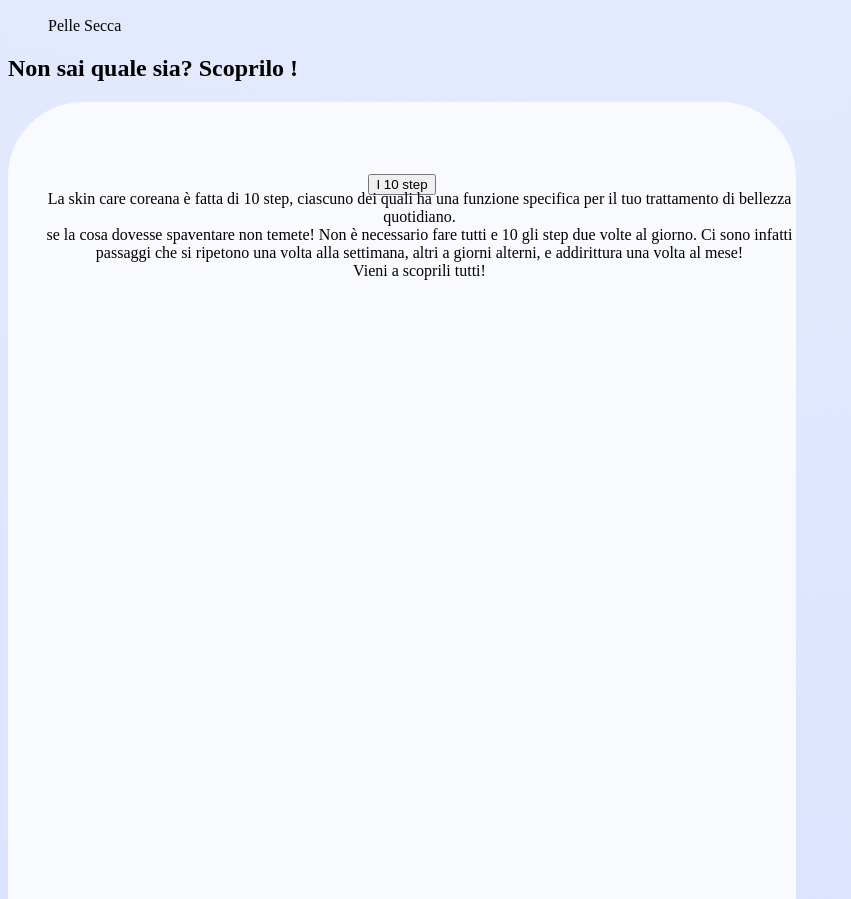
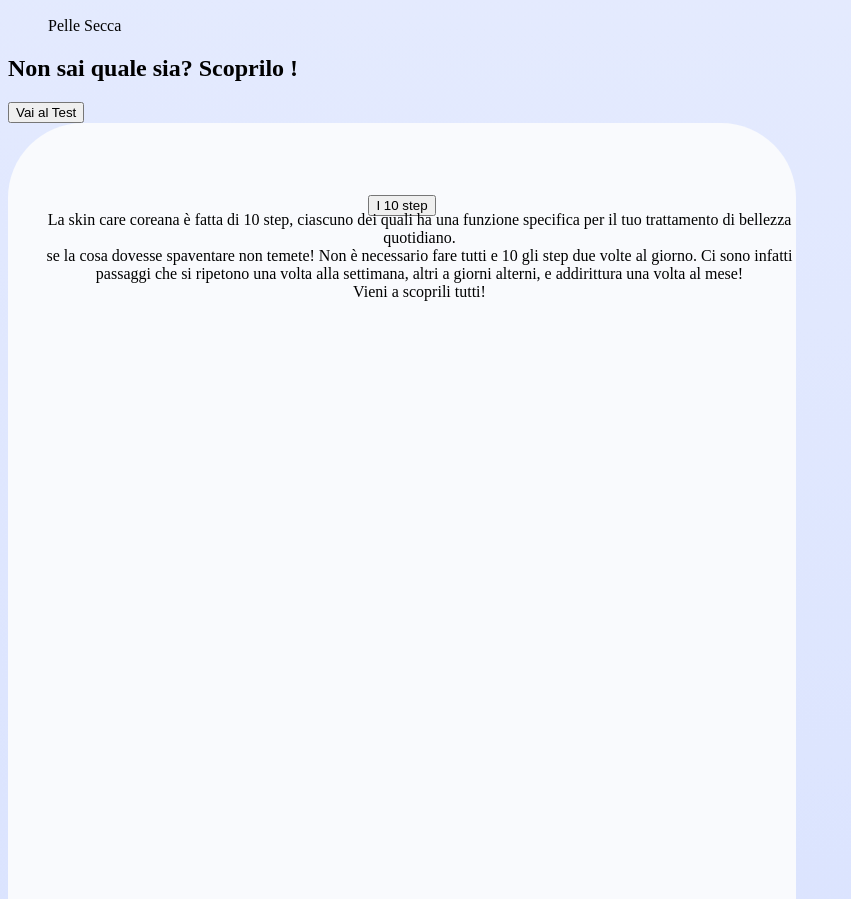
Before and after one commit to Silvi987/sitoLTMS, a plain HTML site: page index.html in a window 1280 px wide. Shown: the part 7051-7950 px from the top of the page, without its empty margins (0-851 px from the left). Drawn offline with Linux system fonts and the light colour scheme.

Commit message:
test button

```diff
--- a/index.html
+++ b/index.html
@@ -88,6 +88,7 @@ Venite a scoprire tutto sul nostro sito.</p>
     </ul>
   </article>
   <h2>Non sai quale sia? Scoprilo !</h2>
+  <button href="#">Vai al Test</button>
 </section>
 
 <section>
```
